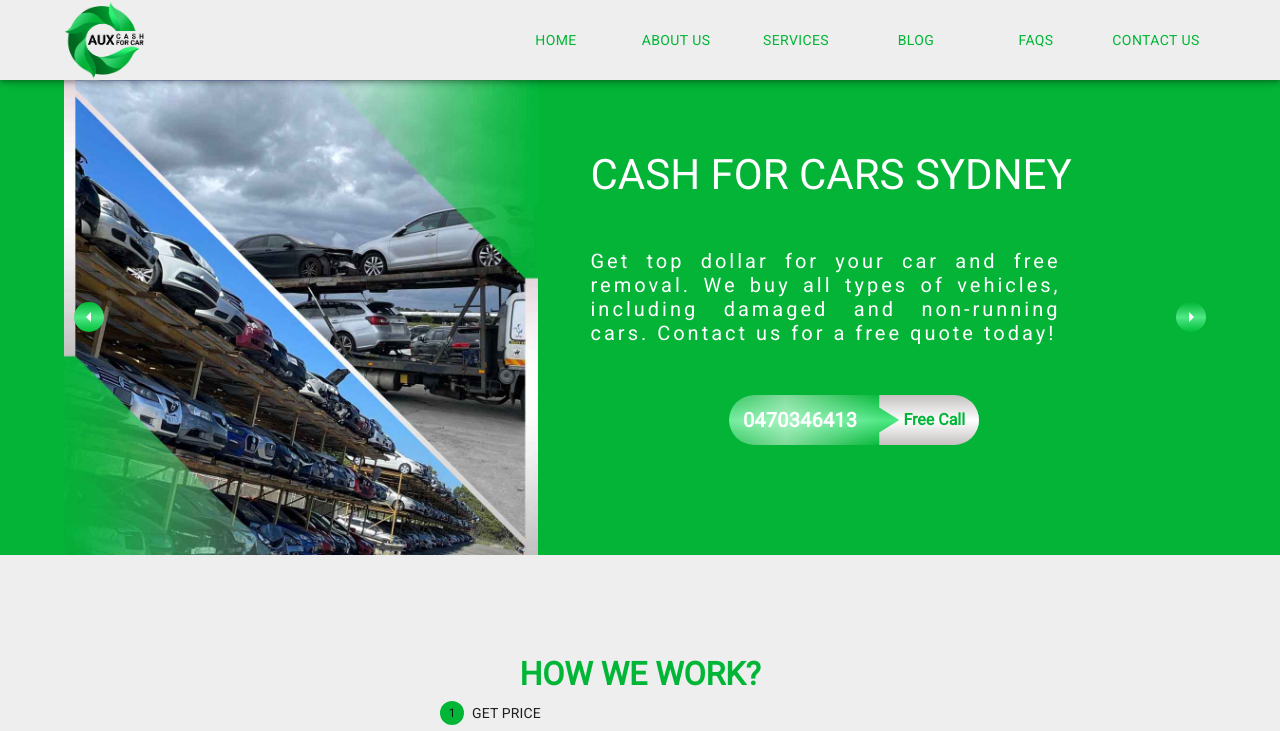
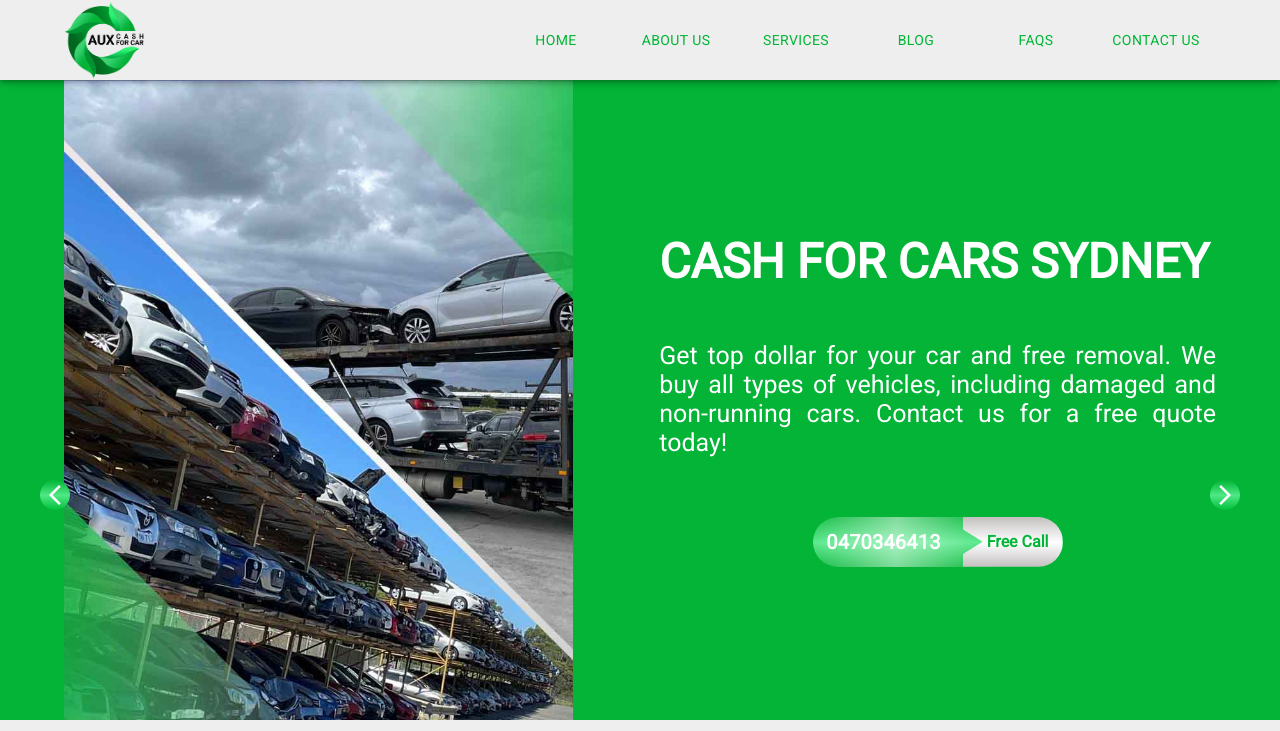
Before and after one commit to Mojtaba-Kazmi/aux-cash-for-cars-sydney, a Next.js app: page / in a window 1280 px wide. Shown: the top 731 px of the page. Built offline with nearby package versions, Linux system fonts and the light colour scheme.

Commit message:
slider updated

```diff
--- /dev/null
+++ b/components/ImageSlider2.js
@@ -0,0 +1,183 @@
+
+import { useState } from "react";
+import { Container, Box, Grid, CardMedia } from "@mui/material"
+import PhonNumber from "./PhonNumber"
+import { styled } from "@mui/system";
+import {slidepage} from '../pages/api/slider-content'
+
+import ArrowBackIosNewIcon from '@mui/icons-material/ArrowBackIosNew';
+import ArrowForwardIosIcon from '@mui/icons-material/ArrowForwardIos';
+
+const SlideContentStyle = styled('div')`
+    width: 100%;
+    display: flex;
+    flex-direction: column;
+    gap: 50px;
+  h1, h2{
+    font-size: 48px;
+    color: #ffffff;
+
+  }
+  P{
+    color: #ffffff;
+    font-size: 25px;
+  }
+  @media screen and (max-width: 600px) {
+
+    gap: 50px;
+  h1, h2{
+    font-size: 30px;
+    color: #ffffff;
+
+  }
+  P{
+    color: #ffffff;
+    font-size: 20px;
+  }
+  }
+`
+const Arowbtn = styled('dev')`
+  div{
+    width: 30px;
+    height: 30px;
+    position: absolute;
+    border-radius: 50%;
+    font-size: 30px;
+    top: 50vh;
+    z-index: 100;
+    background: linear-gradient(0deg, #00c03a 0%, #4fe885 49%, #01b636 100%);
+    color: #ffffff;
+    display: flex;
+    justify-content: center;
+    align-items: center;
+  }
+  @media screen and (max-width: 600px) {
+    div{
+      top: 40vh;
+    }
+  }
+`
+
+const Animation1 = styled ('dev')
+`
+transition: all 4s;
+animation: textmoving1 4s;
+animation-iteration-count:1;
+animation-fill-mode:none;
+
+@keyframes textmoving1 {
+
+  0%{
+    position: absolute;
+    left: 0px;
+  }
+  100%{
+    position: absolute;
+    left: 100px;
+   }
+  }
+`
+
+
+
+function ImageSlider2() {
+
+  let [slideNum,setSlideNum] = useState(0);
+
+  function hendelRightbtn (){
+    if(slideNum<slidepage.length-1){
+      setSlideNum(slideNum+1);
+    }else{
+      setSlideNum(0);
+    }
+  }
+
+  function hendelLeftbtn (){
+    if(slideNum == 0){
+      setSlideNum(slidepage.length-1);
+    }else{
+      setSlideNum(slideNum-1);
+    }
+  }
+
+//   setTimeout(() => {
+//     hendelRightbtn();
+// }, 6000);
+
+  return (
+    <Box
+    sx={{
+            backgroundColor: "#03b437",
+            color: "body.main",
+            width: "100%",
+    }}>
+      <Container sx={{position: "relative"}}>
+        {/* Arow buttons start */}
+          <Arowbtn>
+                  <Box left={'0px'} onClick={hendelLeftbtn} >
+                      <ArrowBackIosNewIcon/>
+                  </Box>
+            </Arowbtn>
+            <Arowbtn>
+                  <Box right={'0px'} onClick={hendelRightbtn}>
+                      <ArrowForwardIosIcon/>
+                  </Box>
+          </Arowbtn>
+        {/* Arow buttons end */}
+
+        {/* slide  start */}
+
+        <Box
+        height={{md: '80vh', sm:'90vh', xs:'90vh'}}
+        sx={{width: '100%'}}
+        >
+
+           <Grid container height={"100%"} justifyContent={'space-between'}>
+
+
+             {/* slide image start */}
+
+                <Grid item md={5.3} sm={12} xs={12}
+                height={{md:'100%', sm:'70%', xs:'50%'}}
+
+                >
+                    <CardMedia
+                      sx={{ height: "100%" }}
+                      image={slidepage[slideNum].image}
+                      title={slidepage[slideNum].title}
+                      alt={slidepage[slideNum].title}
+                    />
+                </Grid>
+
+              {/* slide image end */}
+
+              {/* slide text start */}
+                <Grid item md={5.8} sm={12} xs={12}
+                height={{md:'100%', sm:'30%', xs:'50%'}}
+                sx={{
+                display: 'flex',
+                flexDirection: 'column',
+                justifyContent: 'center',
+                alignItems:'center'
+
+                }}>
+                  <SlideContentStyle>
+                    {slidepage[slideNum].title}
+                    {slidepage[slideNum].description}
+
+                  </SlideContentStyle>
+                  <Box mt={{md:'50px', sm: "5px", xs: "50px"}}>
+                    <PhonNumber/>
+                  </Box>
+                </Grid>
+              {/* slide text end */}
+
+           </Grid>
+        </Box>
+        {/* slide  start */}
+      </Container>
+    </Box>
+  )
+}
+
+export default ImageSlider2
--- /dev/null
+++ b/pages/api/slider-content.js
@@ -0,0 +1,29 @@
+export const slidepage = [
+    {
+        image: "/assets/mercedes.jpg",
+        title: <h1>CASH FOR CARS SYDNEY</h1>,
+        description:
+        <p>
+            Get top dollar for your car and free removal. We buy all types of vehicles,
+            including damaged and non-running cars. Contact us for a free quote today!
+        </p>
+    },
+    {
+        image: "/assets/nissan.jpg",
+        title: <h2>TOP DOLLAR FOR CARS</h2>,
+        description:
+        <p>
+            Sell your car for the highest price with our top dollar offer today. Get the
+            most cash for your car - contact us for a free quote now.
+        </p>
+    },
+    {
+        image: "/assets/sydney-wreckers-images.jpg",
+        title: <h2>SCRAP CAR REMOVAL</h2>,
+        description:
+        <p>
+            Need to get rid of a scrap car? We offer fast and hassle-free removal. Don't
+            let a scrap car take up space - we'll remove it for you at no cost.
+        </p>
+    },
+]
--- a/pages/index.js
+++ b/pages/index.js
@@ -1,6 +1,6 @@
 import { Box } from '@mui/material'
 import Head from 'next/head'
-import ImageSlider from '@/components/ImageSlider'
+import ImageSlider from '@/components/ImageSlider2'
 import images from './api/images'
 import HowWeWorks from '@/components/HowWeWorks'
 import AboutCompany from '@/components/AboutCompany'
--- a/styles/globals.css
+++ b/styles/globals.css
@@ -79,8 +79,3 @@ ol, ul{
   }
 
 }
-
-
-.as{
-    color: #e1e0e0;
-}
```
